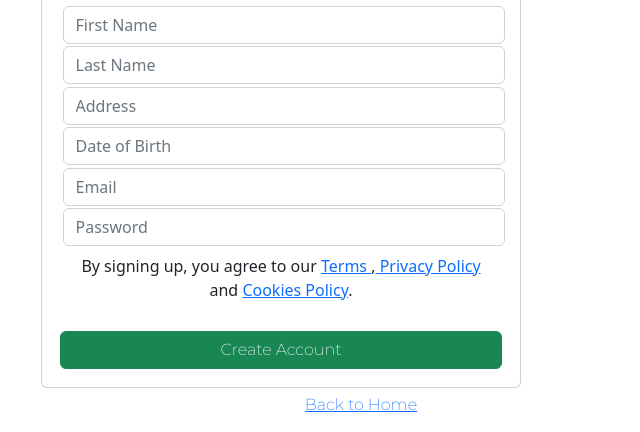
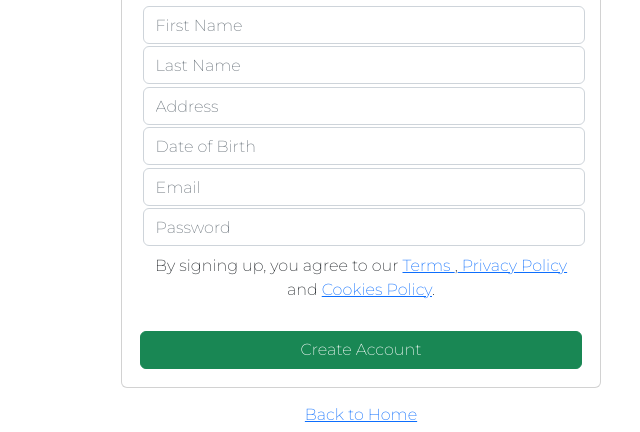
Before and after one commit to branansmith/ApplicationDomainProject, a website with bundled scripts: page CreateNewUserScreen.html in a window 1280 px wide. Shown: the part 516-948 px from the top of the page, without its empty margins (279-919 px from the left). Built offline with nearby package versions, Linux system fonts and the light colour scheme.

Commit message:
CSS Mime error

```diff
--- a/CreateNewUserScreen.html
+++ b/CreateNewUserScreen.html
@@ -8,7 +8,7 @@
         </style>
 
         <!-- CSS -->
-        <link href="style.css" type="text/css" rel="stylesheet">
+        <link href="/css/style.css" type="text/css" rel="stylesheet">
 
 
         <!-- Initialize Bootstrap -->
```
